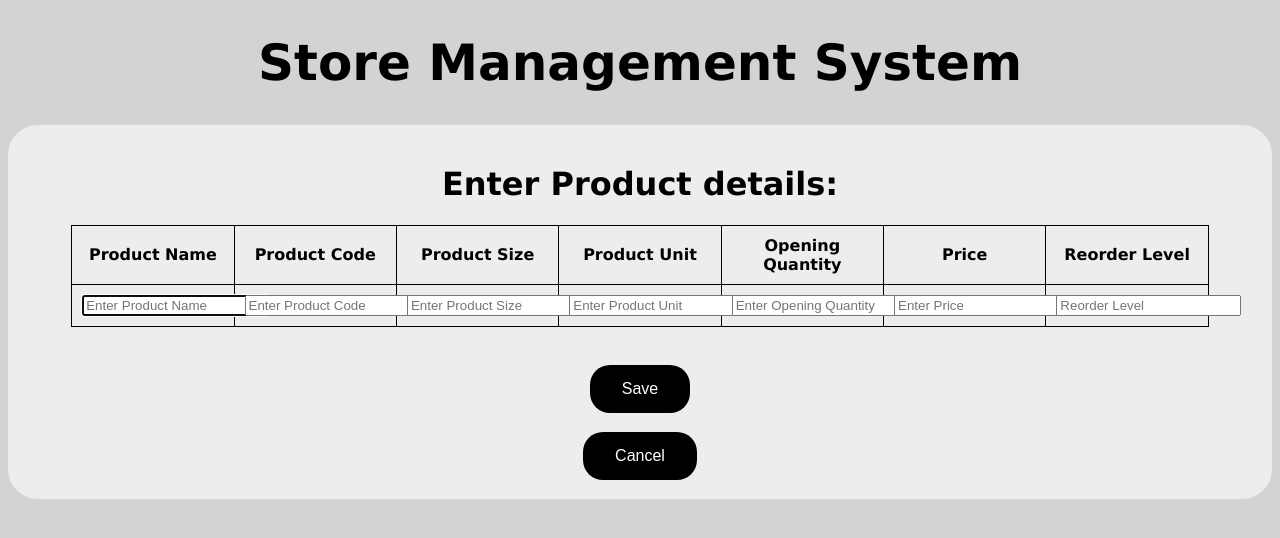
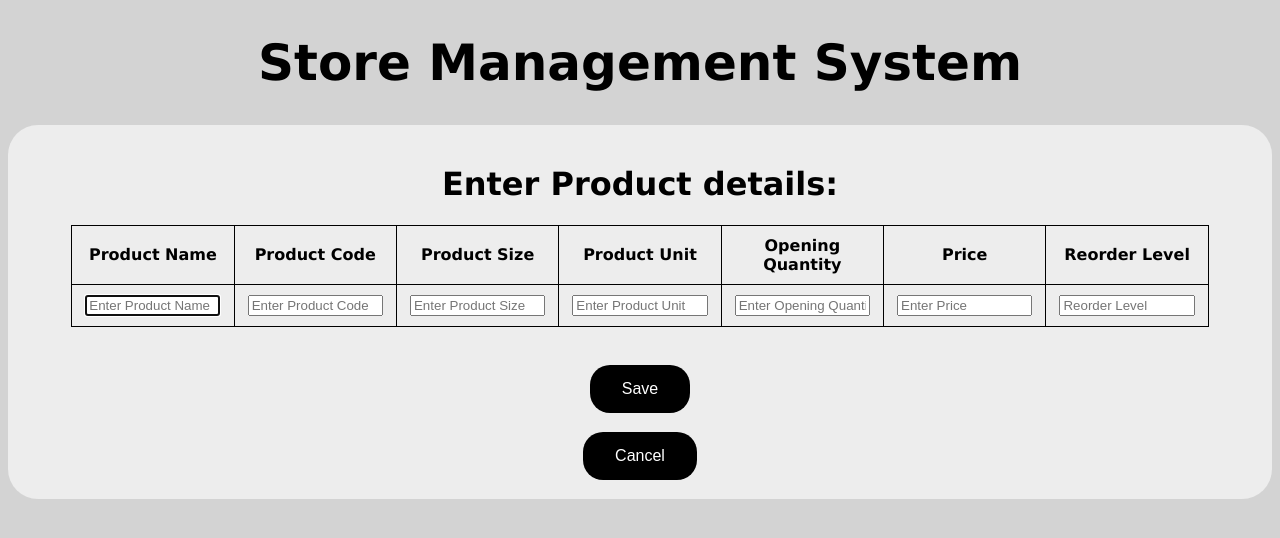
Before and after one commit to faashes/stock-management, a Django app: page /addproduct in a window 1280 px wide. Shown: the top 538 px of the page. Run offline with Django 3.2, Linux system fonts and the light colour scheme.

Commit message:
Initial commit

```diff
--- a/storedb/templates/addproduct.html
+++ b/storedb/templates/addproduct.html
@@ -22,13 +22,13 @@ width: 90%;
        </tr>
 <form action="insertprod" method="post">
         <tr>
-            <td><input type="text" name="prod_name" placeholder="Enter Product Name" required autofocus></a></td>
-            <td><input type="text" name="code" placeholder="Enter Product Code" required></td>
-            <td><input type="text" name="size" placeholder="Enter Product Size" required></td>
-            <td><input type="text" name="unit" placeholder="Enter Product Unit" required></a></td>
-            <td><input type="text" name="stock" placeholder="Enter Opening Quantity" required></a></td>
-            <td><input type="text" name="price" placeholder="Enter Price" required></a></td>
-            <td><input type="text" name="reorder" placeholder="Reorder Level" required></a></td>
+            <td><input type="text" name="prod_name" placeholder="Enter Product Name" required autofocus style="width:90%"></a></td>
+            <td><input type="text" name="code" placeholder="Enter Product Code" required style="width:90%"></td>
+            <td><input type="text" name="size" placeholder="Enter Product Size" required style="width:90%"></td>
+            <td><input type="text" name="unit" placeholder="Enter Product Unit" required style="width:90%"></a></td>
+            <td><input type="text" name="stock" placeholder="Enter Opening Quantity" required style="width:90%"></a></td>
+            <td><input type="text" name="price" placeholder="Enter Price" required style="width:90%"></a></td>
+            <td><input type="text" name="reorder" placeholder="Reorder Level" required style="width:90%"></a></td>
         </tr>
 
 
```
